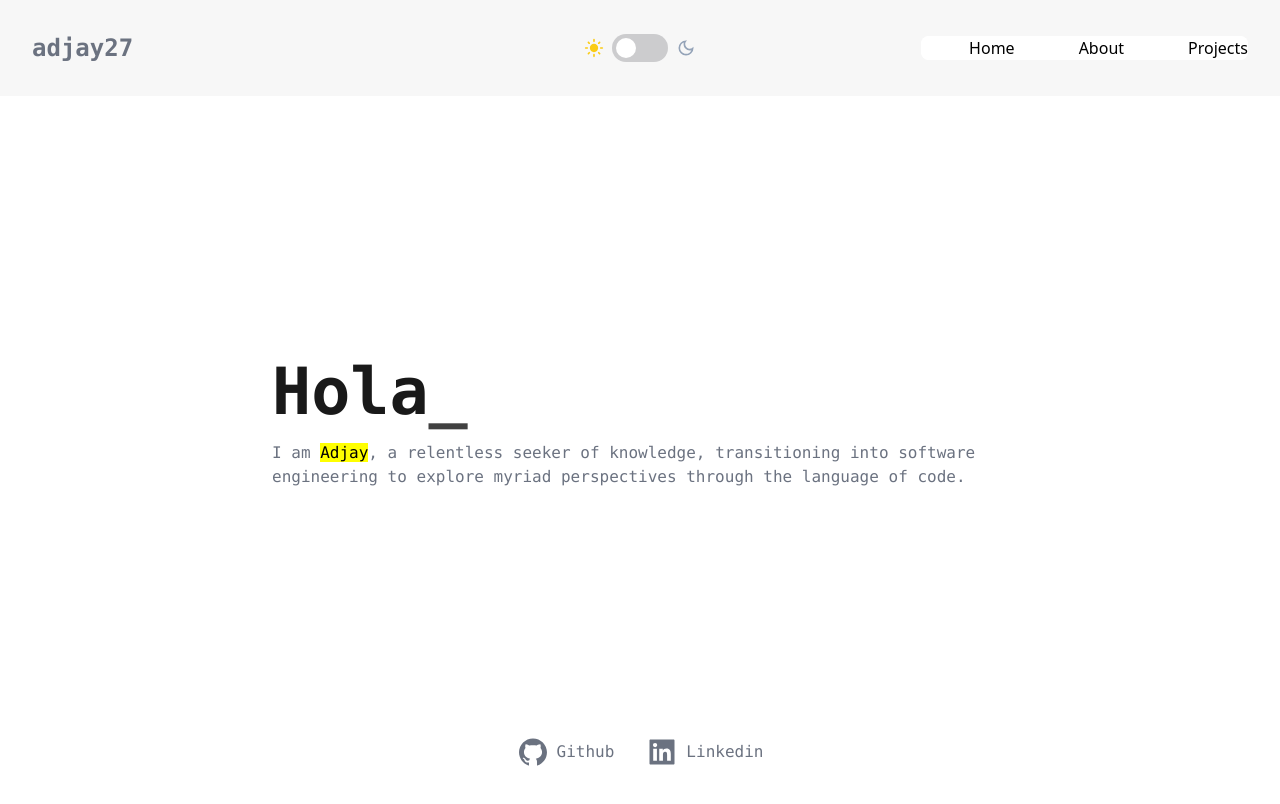
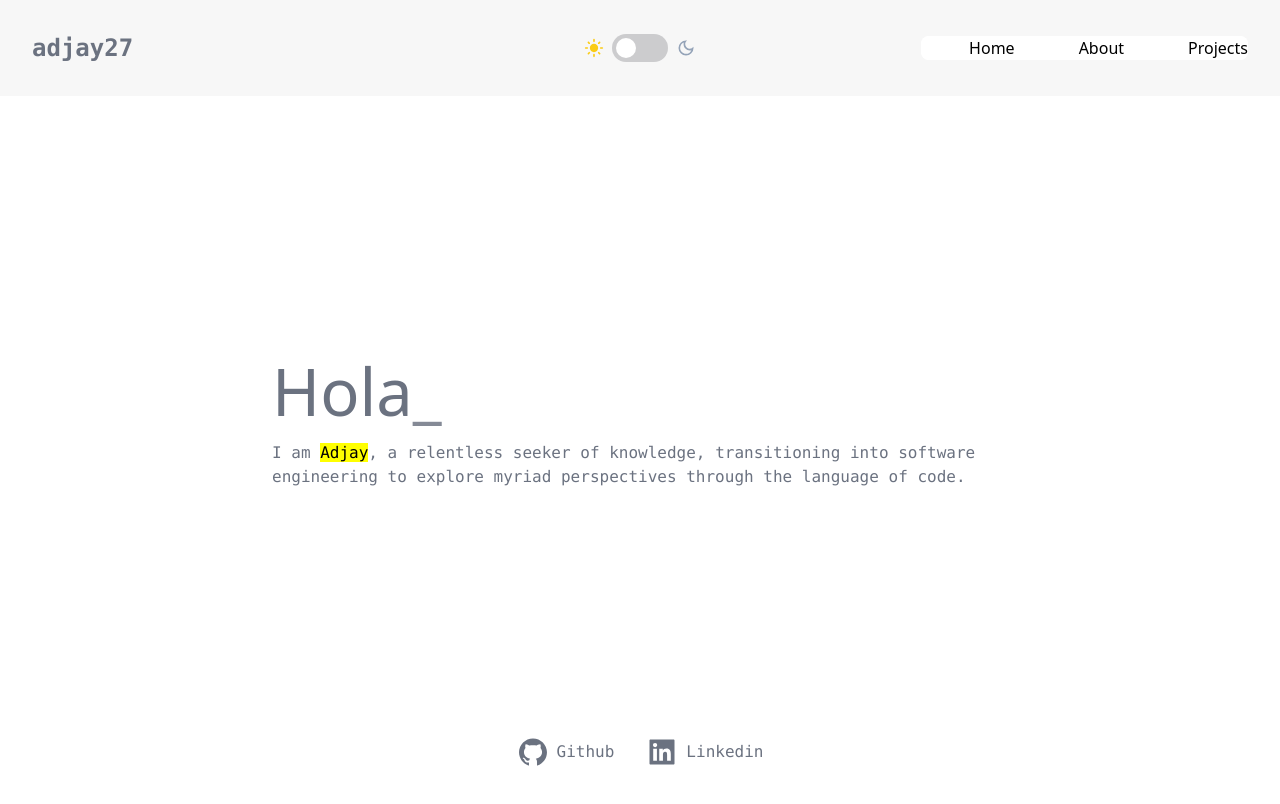
Before and after one commit to adjay27/personal-web, a React (Vite) app: page / in a window 1280 px wide. Shown: the top 804 px of the page. Built offline with nearby package versions, Linux system fonts and the light colour scheme; what tailgrids would draw is missing.

Commit message:
fix: validateDOMNesting

```diff
--- a/src/components/Navbar.jsx
+++ b/src/components/Navbar.jsx
@@ -11,9 +11,11 @@ const Navbar = () => {
   return (
     <header className='top-0 w-full mx-auto flex items-center p-8 px-8 justify-between bg-light dark:bg-dark'>
       <div className='w-1/3'>
-        <a href='/' className='flex items-center'>
+
+        <Link to="/">
           <h1 className='text-gray-500 dark:text-violet-500 text-2xl font-bold font-mono'>adjay27</h1>
-        </a>
+        </Link>
+
       </div>
 
       <div className="w-1/3 mx-auto flex  justify-center max-md:hidden">
@@ -59,17 +61,17 @@ const Navbar = () => {
 
 export default Navbar
 
-const ListItem = ({ children, Navlink }) => {
+const ListItem = ({ children }) => {
   return (
     <>
       <li>
-        <a href={Navlink}
+        <div
           className="flex text-base font-medium text-body-color hover:text-dark dark:text-dark-6 dark:hover:text-white
                     lg:flex-col lg:ml-12
                     md:flex-row
                     ">
           {children}
-        </a>
+        </div>
       </li>
     </>
   )
--- a/src/components/Typewriter.jsx
+++ b/src/components/Typewriter.jsx
@@ -3,17 +3,17 @@ import { ReactTyped } from "react-typed";
 const Typewriter = () => {
   return (
     <div>
-      <h1>
+
       <ReactTyped
         strings={["Hello", "Hola", "Bonjour", "Hallo", "Ciao", "こんにちは", "سلام", "Здравствуйте", "你好"]}
         typeSpeed={300}
-          Delay ={3000}
+        Delay={3000}
         backSpeed={100}
         loop
         cursorChar="_"
         showCursor={true}
       />
-      </h1>
+
     </div>
   );
 };
--- a/src/pages/Index.jsx
+++ b/src/pages/Index.jsx
@@ -6,9 +6,9 @@ const Index = () => {
   return (
     <div className="relative w-full h-[80vh] top-0 flex items-center justify-center bg-white dark:bg-dark">
       <div className="w-[800px] px-8 ">
-        <p className="title text-[65px] font-medium text-gray-500 dark:text-white ">
+        <div className="title text-[65px] font-medium text-gray-500 dark:text-white ">
           <Typewriter />
-        </p>
+        </div>
         <p className="text-name text-md font-light  text-gray-500 dark:text-white">
           I am <mark>Adjay</mark>, a relentless seeker of knowledge, transitioning into software engineering to explore myriad perspectives through the language of code.
         </p>
```
Lines whose indentation alone changed are shown as unchanged.
